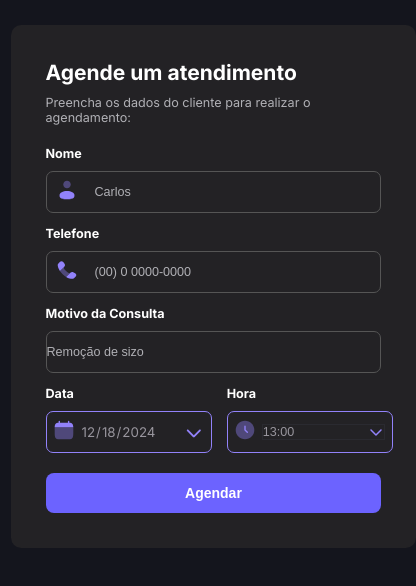
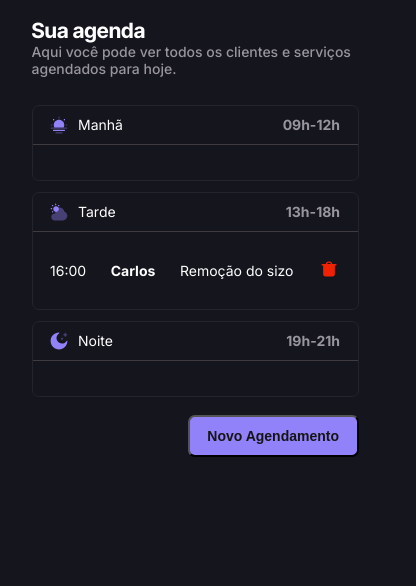
Before and after one commit to mateus202020/Agendify, a website built with webpack: page index.html in a window 390 px wide. Shown: the part 56-642 px from the top of the page, 416 px wide, since content can reach past the window. Built offline with nearby package versions, Linux system fonts and the light colour scheme; data requests are answered from the project's data file.

Commit message:
Alteração na responsividade

```diff
--- a/index.html
+++ b/index.html
@@ -19,7 +19,7 @@
             <span>Agendify</span>
         </div>
 
-        <form class="form ">
+        <form class="form none">
 
             <header>
               <h1>Agende um atendimento</h1>
@@ -75,7 +75,7 @@
         </form>
 
 
-        <aside class="schedule none">
+        <aside class="schedule">
                 <header>
                         <h1>Sua agenda</h1>
                         <p>Aqui você pode ver todos os clientes e serviços agendados para hoje.</p>
--- a/server.json
+++ b/server.json
@@ -1,11 +1,11 @@
 {
   "schedules": [
     {
-      "id": "1734480542558",
+      "id": "1734523740460",
       "name": "Carlos",
       "number": "(37) 999241929",
       "consultation": "Remoção do sizo",
-      "when": "2024-12-18T01:00:00.000Z"
+      "when": "2024-12-18T16:00:00.000Z"
     }
   ]
 }
--- a/src/style/form.css
+++ b/src/style/form.css
@@ -3,7 +3,7 @@
   width: 30rem;
   background-color: #232225;
   border-radius: 0.75rem;
-  padding: 2.5rem;
+  padding: 4rem;
   margin: auto;
   display: flex;
   flex-direction: column;
@@ -33,13 +33,12 @@
   font-size: 0.9rem;
   color: var(--content-primary);
   font-weight: 700;
-  margin-bottom: 10px;
+  margin-bottom: 0.6rem;
 }
 
 .input{
   width: 100%;
   height: 3rem;
-
   border: 1px solid  var(--content-brand);
   border-radius: 0.5rem;
   cursor: pointer;
@@ -92,7 +91,7 @@
   height: 20px;
 }
 
-/* Input Fields */
+
 .form-input input {
   flex: 1;
   border: none;
@@ -122,26 +121,12 @@ select:hover{
   border: 1px solid #2a2a30;
 }
 
-.input select::-ms-expand {
-  display: none;
-}
 
-
-.form-input input:focus {
-  outline: none;
-  border-bottom: 2px solid #6c63ff; /* Realce no foco */
-}
-
-.form-input input::placeholder {
-  color: #b0b0b5; /* Placeholder suave */
-}
-
-
-/* Estilo para Data e Hora */
 .data-hours {
   display: flex;
   justify-content: space-between;
   gap: 15px;
+
 }
 
 .data-group {
@@ -149,8 +134,8 @@ select:hover{
 }
 
 .data-group .input {
-  margin-bottom: 0;
-  width: 11.87rem;
+  margin-top: 0.6rem;
+  width: 100%;
 }
 
 
@@ -176,16 +161,17 @@ option .hour-unavailable {
 
 
 
-@media (max-width: 1100px) {
+@media (max-width: 1000px) {
   .form {
-    max-width: 110%;
+    max-width: 100%;
 
     margin-top: 5rem;
   }
 
-  .data-group{
+  .data-hours{
     display: flex;
-    flex-direction: column
+    flex-direction: column;
+
   }
 
 }
--- a/src/style/schedule.css
+++ b/src/style/schedule.css
@@ -109,8 +109,9 @@
     display: none;
 }
 
-@media (max-width: 1100px) {
+@media (max-width: 1000px) {
   .schedule{
+    max-width: 100%;
     padding: 1.5rem;
   }
 
```
